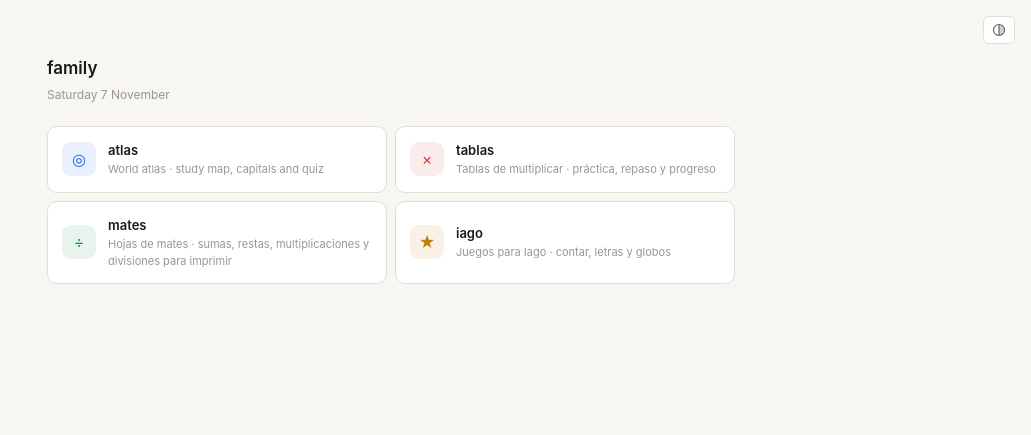
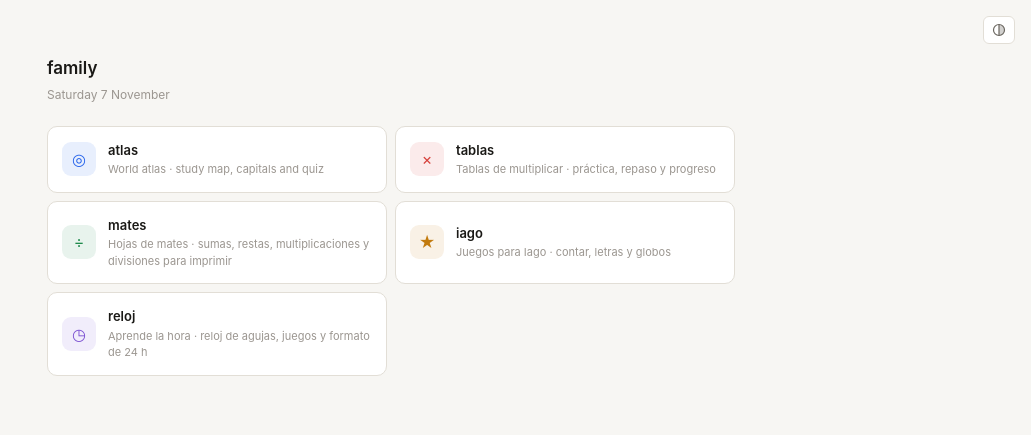
Before and after one commit to rfleiro/family-ops-dash, a plain HTML site: page index.html in a window 1280 px wide. Shown: the whole page, without its empty margins (249-1280 px from the left). Drawn offline with Linux system fonts and the light colour scheme.

Commit message:
hub: add reloj

```diff
--- a/index.html
+++ b/index.html
@@ -49,7 +49,8 @@ const DASHBOARDS = [
   { id:"atlas", name:"atlas", desc:"World atlas \u00b7 study map, capitals and quiz", path:"atlas/", icon:"\u25CE", color:"#2563EB", live:true },
   { id:"tablas", name:"tablas", desc:"Tablas de multiplicar \u00b7 pr\u00e1ctica, repaso y progreso", path:"tablas/", icon:"\u00D7", color:"#D6403B", live:true },
   { id:"mates", name:"mates", desc:"Hojas de mates \u00b7 sumas, restas, multiplicaciones y divisiones para imprimir", path:"mates/", icon:"\u00F7", color:"#1F8A4C", live:true },
-  { id:"iago", name:"iago", desc:"Juegos para Iago \u00b7 contar, letras y globos", path:"iago/", icon:"\u2605", color:"#C27A0E", live:true }
+  { id:"iago", name:"iago", desc:"Juegos para Iago \u00b7 contar, letras y globos", path:"iago/", icon:"\u2605", color:"#C27A0E", live:true },
+  { id:"reloj", name:"reloj", desc:"Aprende la hora \u00b7 reloj de agujas, juegos y formato de 24 h", path:"reloj/", icon:"\u25F7", color:"#7A4FD1", live:true }
 ];
 
 document.getElementById("hub").innerHTML =
```
